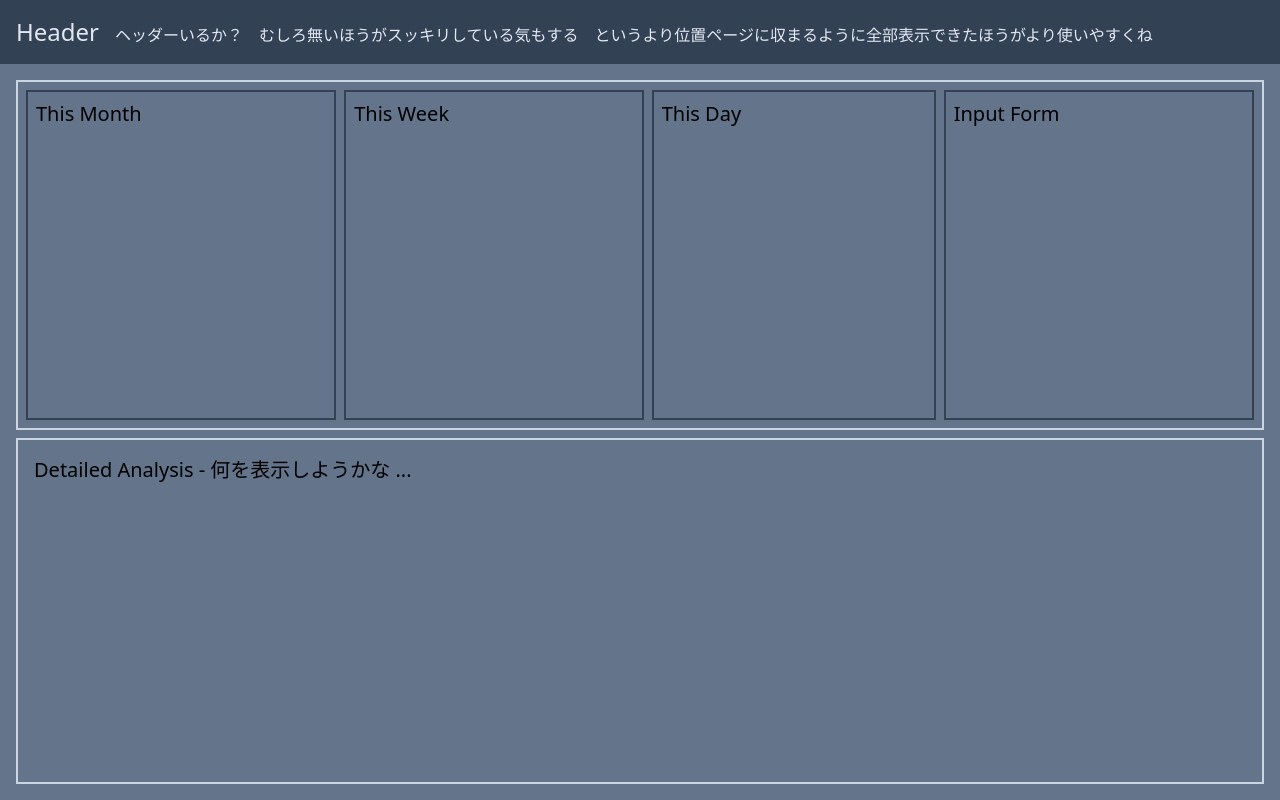
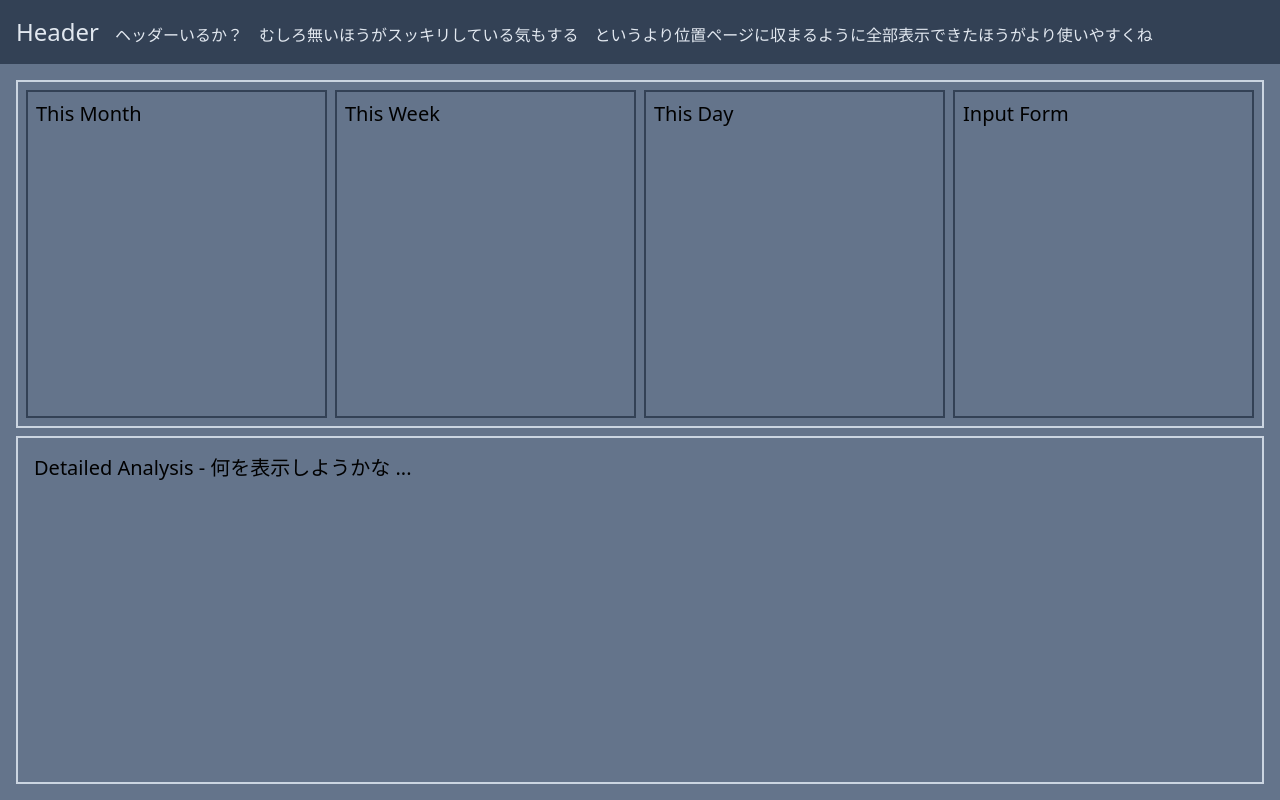
Before and after one commit to Lootmann/Household, a React (Vite) app in the folder frontend/: page / in a window 1280 px wide. Built offline with nearby package versions, Linux system fonts and the light colour scheme.

Commit message:
frontend: Top page: App.tsx, fix flexbox content to avoid strech items which have long text

```diff
--- a/frontend/src/components/App.tsx
+++ b/frontend/src/components/App.tsx
@@ -7,22 +7,14 @@ function App() {
       <Header />
 
       <div className="h-[calc(100vh-4rem)] flex flex-col gap-2 p-4 text-xl">
-        <div className="flex justify-around gap-2 flex-grow border-2 border-slate-300 p-2">
-          <div className="flex-grow border-2 border-slate-700 p-2">
-            This Month
-          </div>
-          <div className="flex-grow border-2 border-slate-700 p-2">
-            This Week
-          </div>
-          <div className="flex-grow border-2 border-slate-700 p-2">
-            This Day
-          </div>
-          <div className="flex-grow border-2 border-slate-700 p-2">
-            Input Form
-          </div>
+        <div className="flex justify-between gap-2 flex-grow h-1/2 border-2 border-slate-300 p-2">
+          <div className="flex-1 border-2 border-slate-700 p-2">This Month</div>
+          <div className="flex-1 border-2 border-slate-700 p-2">This Week</div>
+          <div className="flex-1 border-2 border-slate-700 p-2">This Day</div>
+          <div className="flex-1 border-2 border-slate-700 p-2">Input Form</div>
         </div>
 
-        <div className="flex-grow border-2 border-slate-300 p-4">
+        <div className="h-1/2 flex-grow border-2 border-slate-300 p-4">
           Detailed Analysis - 何を表示しようかな ...
         </div>
       </div>
```
